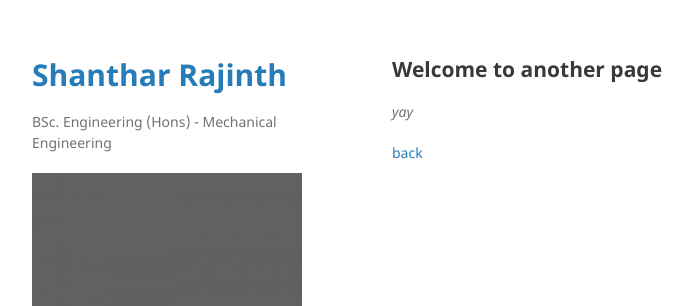
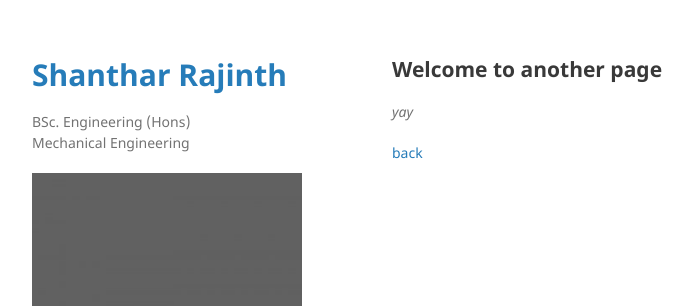
Before and after one commit to rajinthss/rajinthss.github.io, a Jekyll site: the page built from another-page.md, in a window 1280 px wide. Shown: the top 306 px of the page, without its empty margins (178-871 px from the left). Built offline with Jekyll 4.4.1, drawn with Linux system fonts in a browser that asks for light colours; our own code applies the rules of GitHub Pages for plain Markdown files.

```diff
--- a/_config.yml
+++ b/_config.yml
@@ -1,6 +1,6 @@
 title: Shanthar Rajinth
 logo: /assets/img/grey.jpg
-description: BSc. Engineering (Hons) - Mechanical Engineering
+description: BSc. Engineering (Hons) <br/> Mechanical Engineering
 show_downloads: false
 google_analytics:
 theme: jekyll-theme-minimal
```
